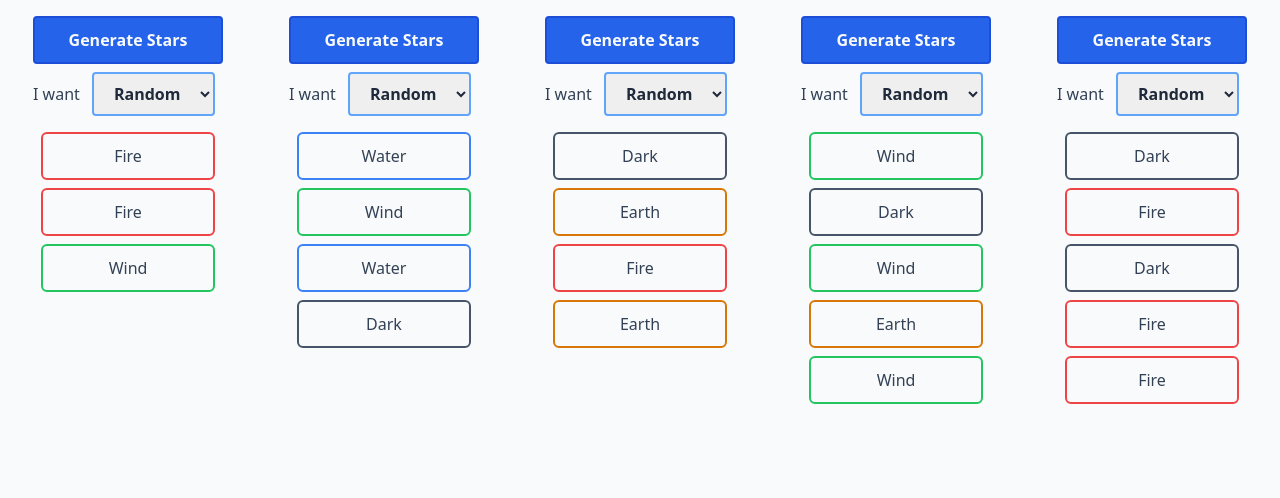
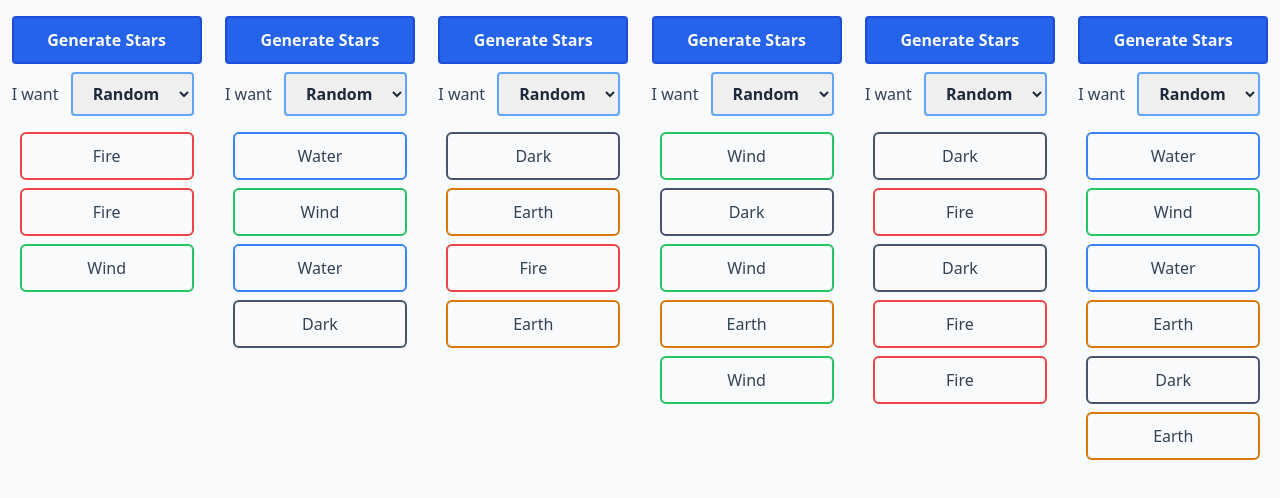
Before and after one commit to bowe0145/test-constellations, a React (Create React App) app: page / in a window 1280 px wide. Shown: the top 498 px of the page. Built offline with nearby package versions, Linux system fonts and the light colour scheme.

Commit message:
Added a 6th page for future patch

```diff
--- a/src/App.js
+++ b/src/App.js
@@ -100,7 +100,8 @@ function StarPage({ starCount }) {
         setStars(generateStars())
         setAttempts(0)
         setCost(null)
-      } else {
+      } else if (desiredStar !== 'rainbow') {
+        // Find 1 type of star
         let tempStars = []
         let found = false
         let count = 0
@@ -119,6 +120,21 @@ function StarPage({ starCount }) {
         // Set the attempts to the new number
         setAttempts(count)
         setCost(formatter.format(count * 200_000))
+      } else {
+        // Find each type of star
+        // Only valid if there are 5 star slots
+        if (starCount === 5) {
+          let tempStars = []
+          let found = false
+          let count = 0
+          // Generate stars and check if EVERY TYPE of star can be found in the array
+          while (found === false) {
+            // Generate new stars
+            tempStars = generateStars()
+            count++
+            // Look for every type of star
+          }
+        }
       }
     }
 
@@ -215,6 +231,7 @@ function App() {
       <StarPage starCount={4} />
       <StarPage starCount={5} />
       <StarPage starCount={5} />
+      <StarPage starCount={6} />
     </div>
   )
 }
```
